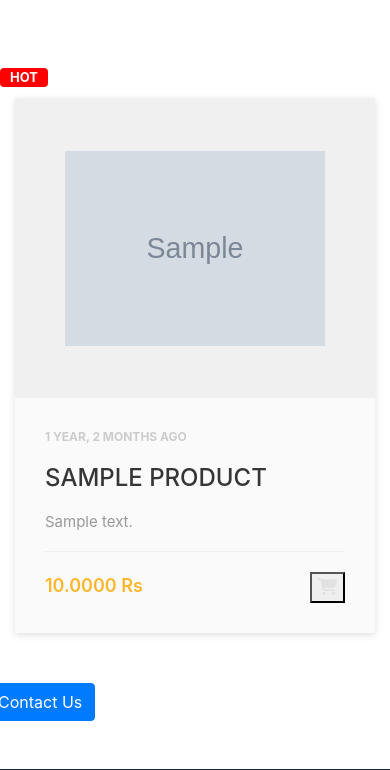
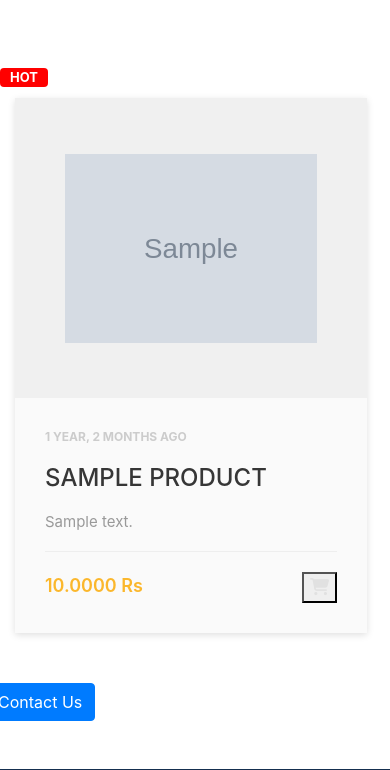
Before and after one commit to Abhishekbs10/django-ecommerce-challange, a Django app: page /products/ in a window 390 px wide. Shown: the part 56-826 px from the top of the page. Run offline with Django 3.2, Linux system fonts and the light colour scheme; tables that the repository leaves empty hold one stand-in row (values such as "Sample post"); grey boxes marked "Sample" are stand-in pictures; some libraries are stand-ins or nearby versions.

Commit message:
Update card.html

```diff
--- a/templates/products/snippets/card.html
+++ b/templates/products/snippets/card.html
@@ -111,7 +111,7 @@
     color: #fbb72c;
 }
 </style>
-<div class="col-md-6">
+<div class="col-md-6 mr-2">
     <div class="product-card">
         <div class="badge">Hot</div>
         <div class="product-tumb">
```
